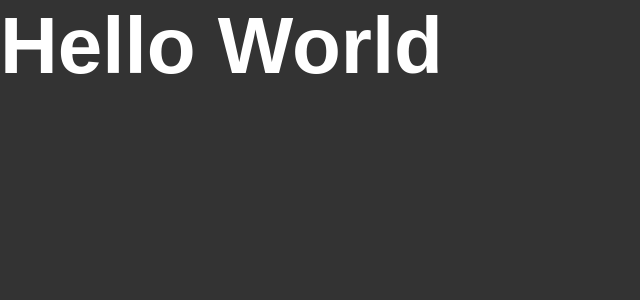
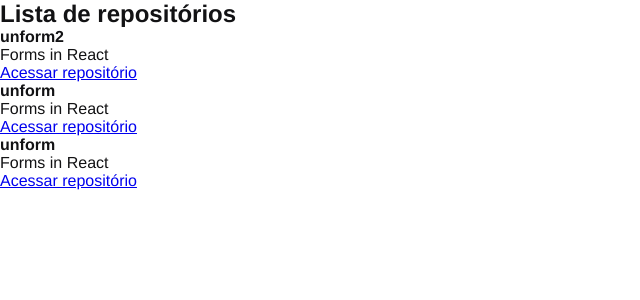
Before and after one commit to nelsonsantosaraujo/github-explorer, a React app: page / in a window 1280 px wide. Shown: the top 300 px of the page, without its empty margins (0-640 px from the left). Built offline with nearby package versions, Linux system fonts and the light colour scheme.

Commit message:
feat: create first react component

```diff
--- a/src/App.jsx
+++ b/src/App.jsx
@@ -1,5 +1,6 @@
+import { RepositoryList } from './components/RepositoryList';
 import './styles/global.scss';
 
 export function App(){
-  return <h1>Hello World</h1>
+  return <RepositoryList />
 }
--- /dev/null
+++ b/src/components/RepositoryList.jsx
@@ -0,0 +1,36 @@
+const repositoryName = 'unform2';
+
+export function RepositoryList() {
+  return (
+    <section className="repository-list">
+      <h1>Lista de repositórios</h1>
+
+      <ul>
+        <li>
+          <strong>{repositoryName}</strong>
+          <p>Forms in React</p>
+
+          <a href="#">
+            Acessar repositório
+          </a>
+        </li>
+        <li>
+          <strong>unform</strong>
+          <p>Forms in React</p>
+
+          <a href="#">
+            Acessar repositório
+          </a>
+        </li>
+        <li>
+          <strong>unform</strong>
+          <p>Forms in React</p>
+
+          <a href="#">
+            Acessar repositório
+          </a>
+        </li>
+      </ul>
+    </section>
+  );
+}
--- a/src/styles/global.scss
+++ b/src/styles/global.scss
@@ -5,11 +5,7 @@
 }
 
 body {
-  font-family: Arial, Helvetica, sans-serif;
-  background: #333;
-  color: #FFF;
-
-  h1 {
-    font-size: 80px;
-  }
+  font-size: 16px;
+  font-family: "Helvetica Neue", Arial, sans-serif;
+  color: #121214;
 }
```
